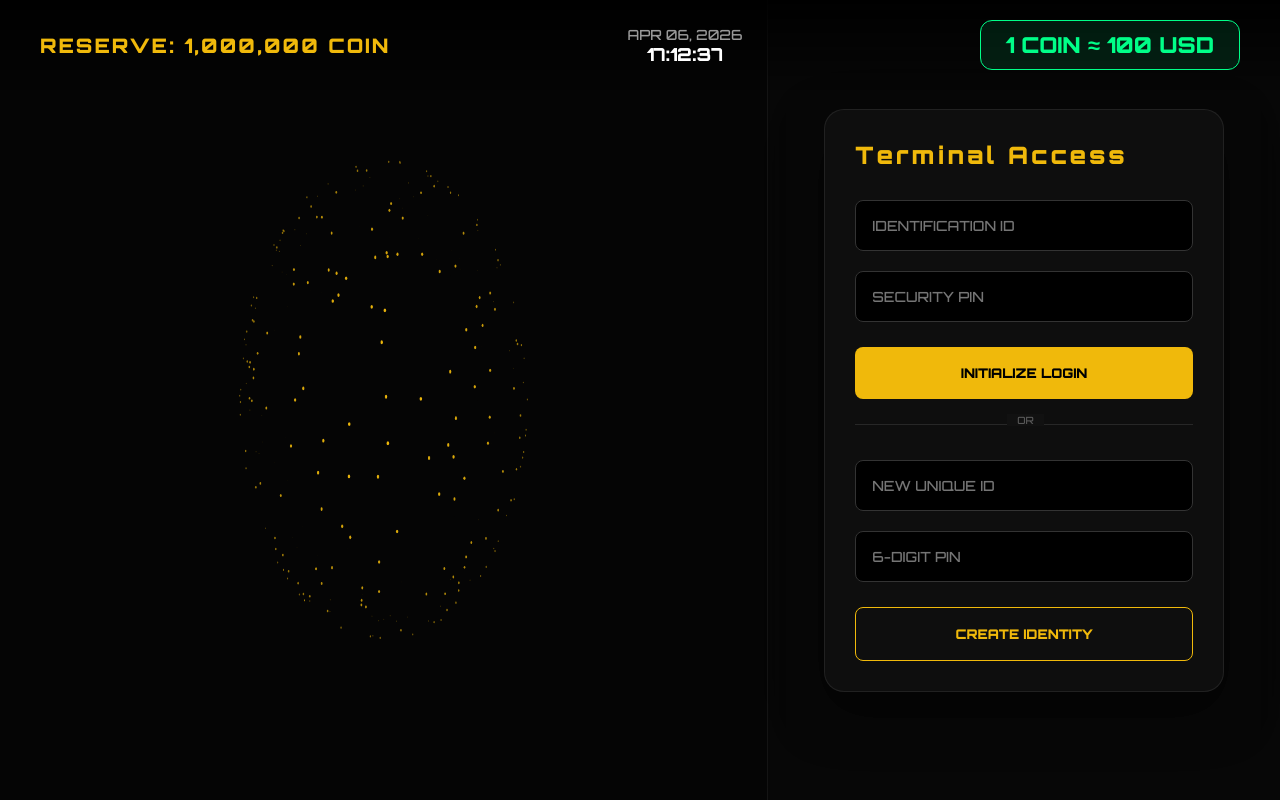
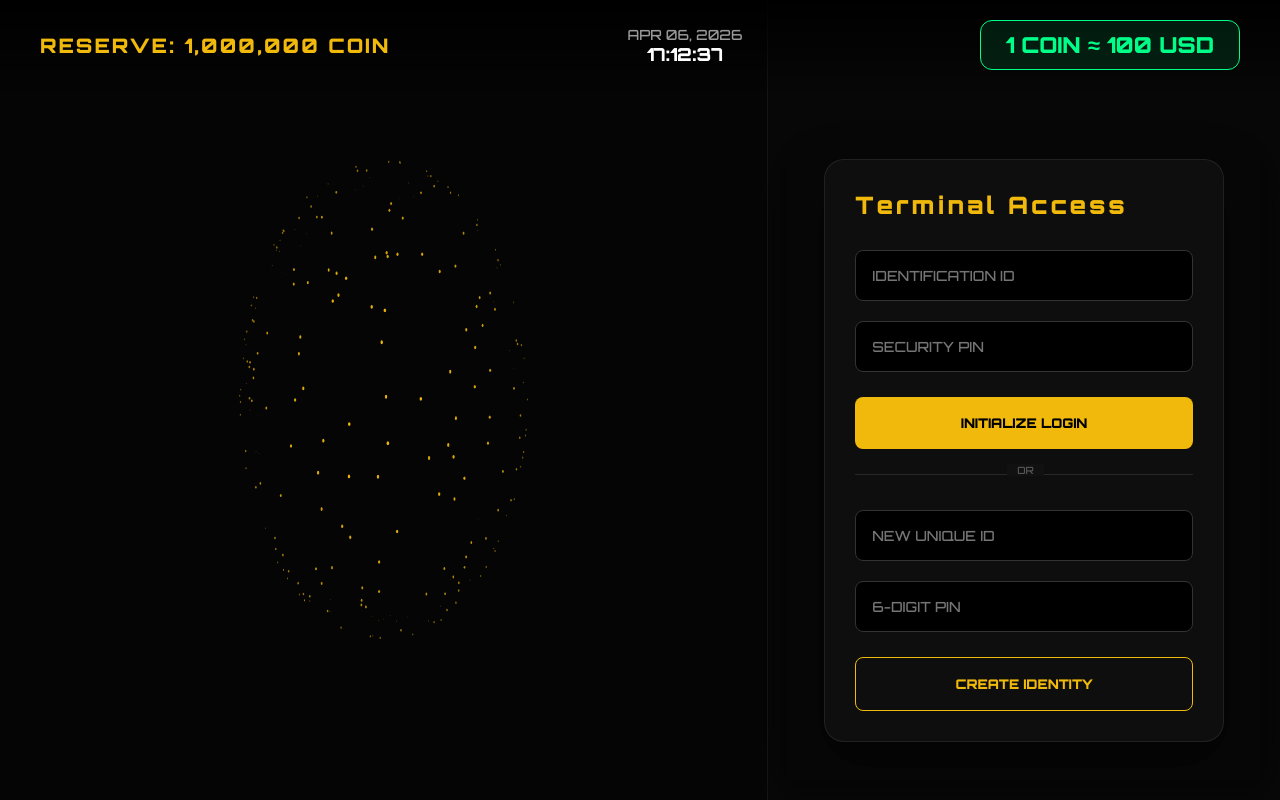
Before and after one commit to MBA2509007/MBA2509007-COIN, a website: page index.html in a window 1280 px wide. Drawn offline with Linux system fonts and the light colour scheme.

Commit message:
Update index.html

```diff
--- a/index.html
+++ b/index.html
@@ -33,6 +33,8 @@
             flex: 0.8; display: flex; align-items: center; justify-content: center;
             background: rgba(10,10,10,0.5); backdrop-filter: blur(15px);
             border-left: 1px solid rgba(255,255,255,0.05);
+            padding-top: 100px;
+    box-sizing: border-box;
         }
         .panel { width: 85%; max-width: 400px; }
         .card {
```
